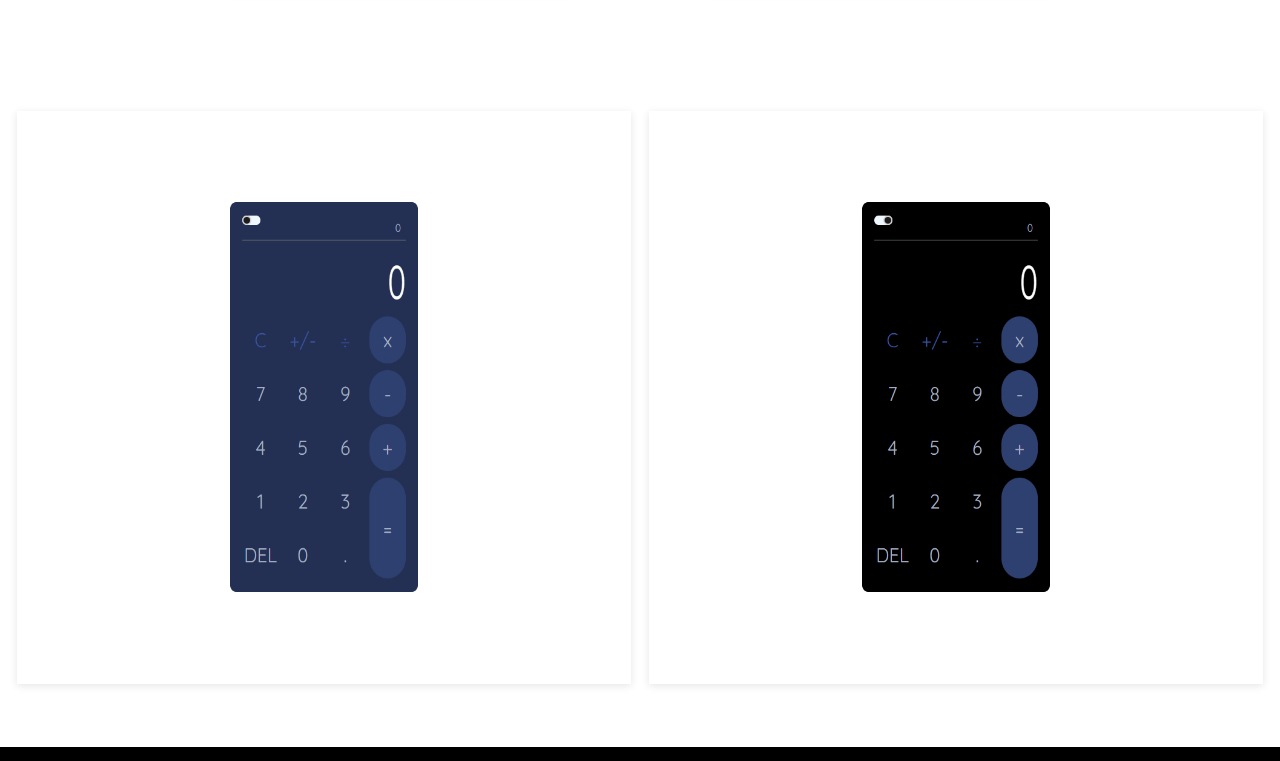
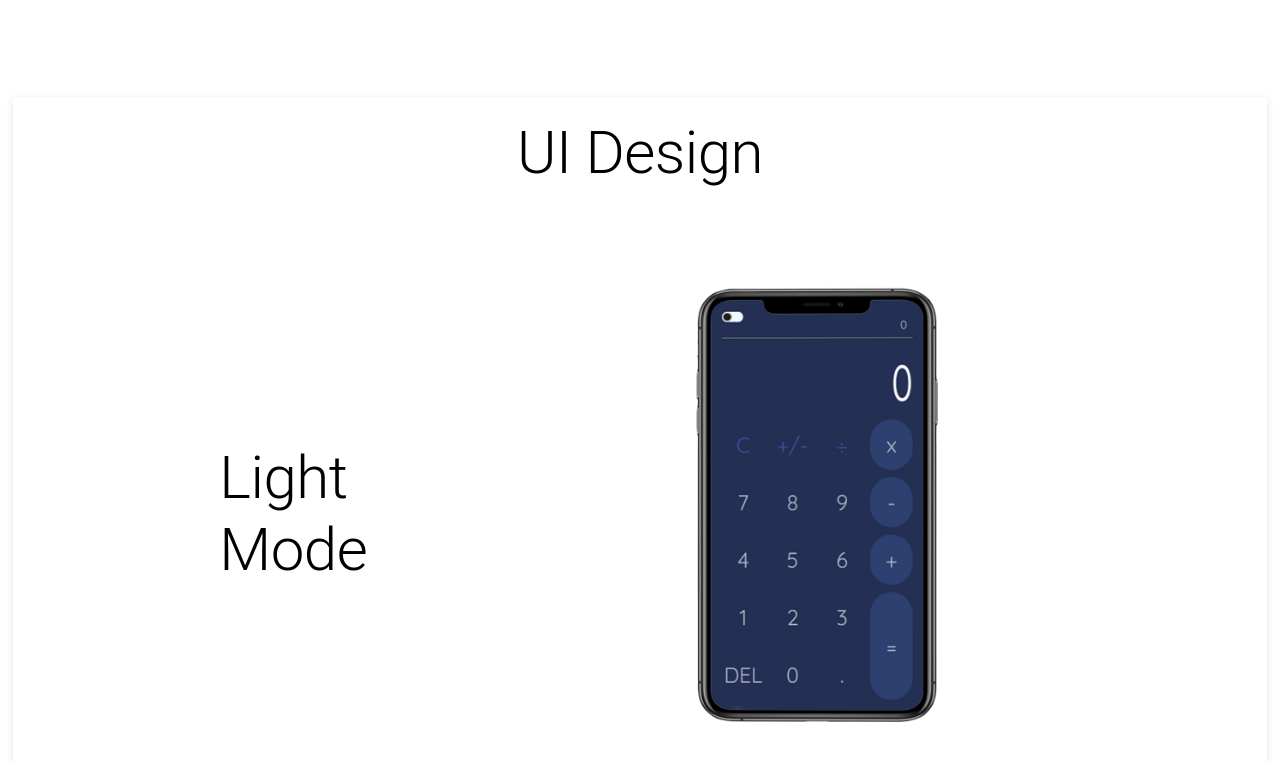
Before and after one commit to mrjlancaster/Portfolio, a React (Create React App) app: page / in a window 1280 px wide. Shown: the part 1739-2500 px from the top of the page. Built offline with nearby package versions, Linux system fonts and the light colour scheme.

Commit message:
add new img

```diff
--- a/src/components/Calculator.js
+++ b/src/components/Calculator.js
@@ -1,8 +1,11 @@
 import React from 'react';
 
 // import imgs
-import LightMode from '../img/light_calculator.jpg';
-import DarkMode from '../img/dark_calculator.jpg';
+import LightMode from '../img/light-mode.png';
+import DarkMode from '../img/dark-mode.png';
+
+// import material ui
+import { Typography } from '@material-ui/core';
 
 // import styles
 import useStyles from '../styles';
@@ -12,12 +15,17 @@ const Calculator = () => {
 
 	return (
 		<div className={classes.calculatorContainer}>
+			<Typography variant="h2">UI Design</Typography>
 			<div className={classes.leftBox}>
-				<img src={LightMode} alt="calculator" className={classes.calc} />
+				<Typography variant="h2">
+					Light <br />
+					Mode
+				</Typography>
+					<img src={LightMode} alt="calculator" className={classes.calc} />
 			</div>
 			<div className={classes.rightBox}>
 				<img src={DarkMode} alt="calculator" className={classes.calc} />
-
+				<Typography variant="h2">Dark Mode</Typography>
 			</div>
 		</div>
 	)
--- a/src/styles.js
+++ b/src/styles.js
@@ -99,29 +99,29 @@ const useStyles = makeStyles((theme) => ({
 
 	// calculator styles
 	calculatorContainer: {
+		padding: '20px 0',
 		display: 'flex',
-		height: 600,
+		flexDirection: 'column',
 		justifyContent: 'space-evenly',
 		alignItems: 'center',
+		width: '98%',
 		margin: '50px auto',
+		boxShadow: '0 2px 8px rgba(0,0,0,0.1)',
 	},
 	leftBox: {
 		display: 'flex',
+		justifyContent: 'flex-end',
 		alignItems: 'center',
-		height: 573,
-		width: '48%',
-		boxShadow: '0 2px 8px rgba(0,0,0,0.1)',
+		width: '100%'
 	},
 	rightBox: {
 		display: 'flex',
 		alignItems: 'center',
-		height: 573,
-		width: '48%',
-		boxShadow: '0 2px 8px rgba(0,0,0,0.1)',
+		width: '100%'
 	},
 	calc: {
-		height: 500,
-		width: '100%'
+		height: '650px',
+		width: '900px'
 	},
 
 
```
Also changed, not shown: src/img/dark-mode.png (added), src/img/light-mode.png (added).
